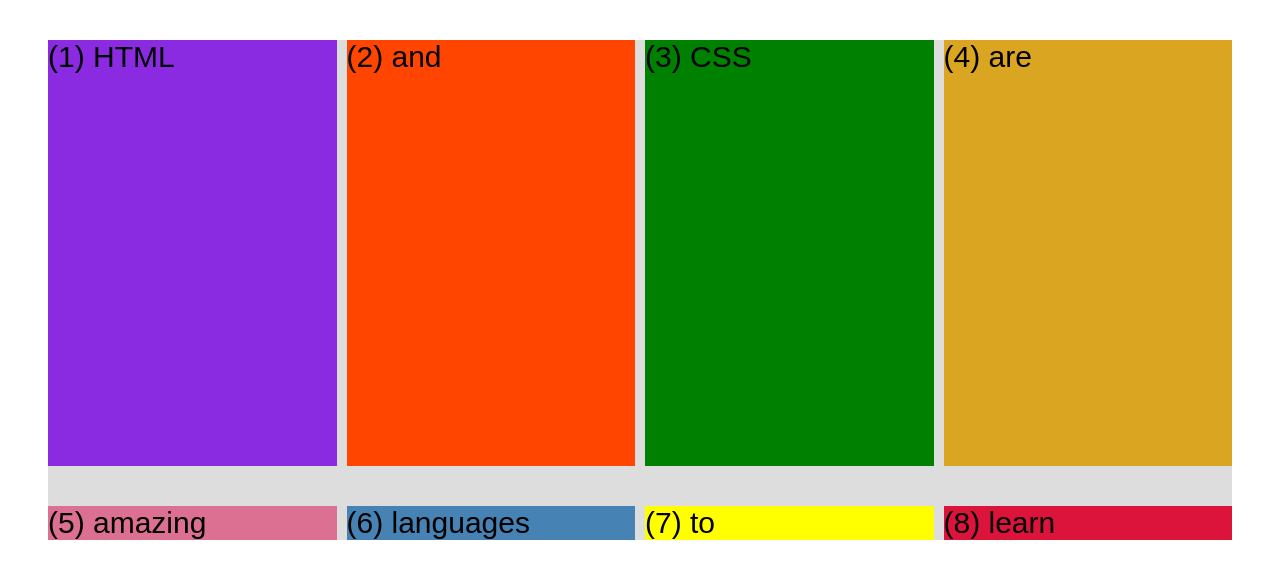
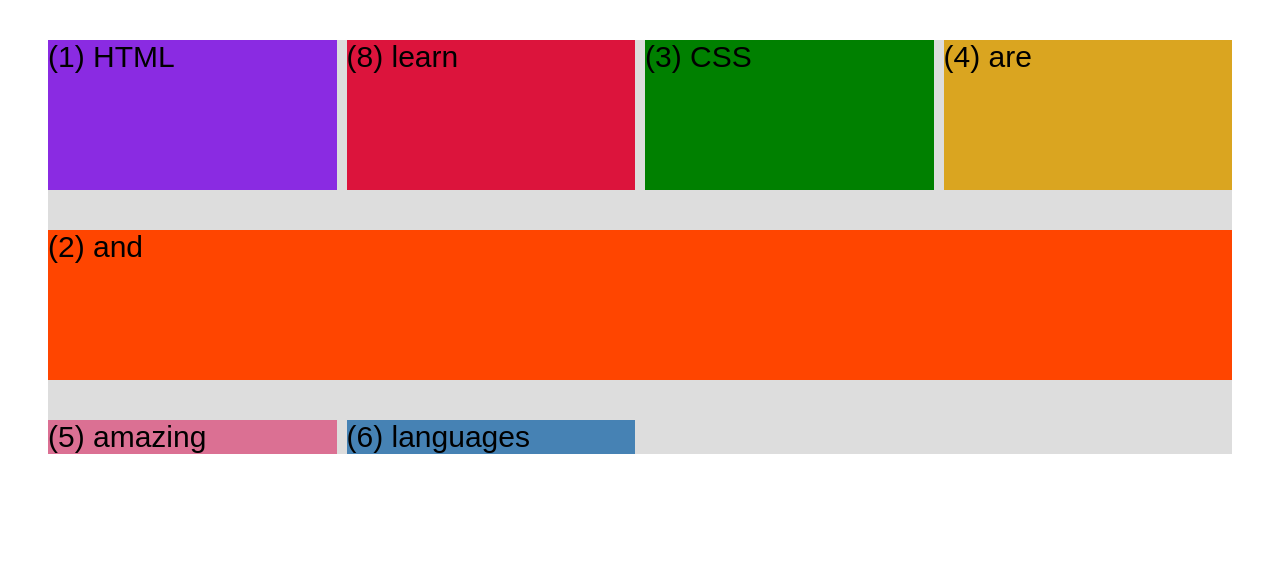
Before and after one commit to KhalidReda01/Build-Responsive-Real-World-Websites-with-HTML-and-CSS, a plain HTML site: page 03-CSS-Layouts/css-grid.html in a window 1280 px wide. Drawn offline with Linux system fonts and the light colour scheme.

Commit message:
Placing and Spacing Grid items

```diff
--- a/03-CSS-Layouts/css-grid.html
+++ b/03-CSS-Layouts/css-grid.html
@@ -14,7 +14,7 @@
       }
       .el--3 {
         background-color: green;
-        /* height: 150px; */
+        height: 150px;
       }
       .el--4 {
         background-color: goldenrod;
@@ -45,13 +45,28 @@
         /* grid-template-columns:  1fr 1fr 1fr 1fr ; */
         grid-template-columns:  repeat(4,1fr) ;
         /* grid-template-rows:repeat(2,1fr); */
-        grid-template-rows:1fr auto;
-        height: 500px;
+        grid-template-rows:1fr 1fr;
+        /* height: 500px; */
         gap:30px;
         column-gap: 10px;
         row-gap:40px;
       }
 
+      .el--8{
+        grid-column:2 /3;
+        grid-row:1/2;
+        /* grid-row:1/span 2; */
+      }
+ .el--2{
+   /* grid-column:1/4; */
+   /* grid-column:1/span 4; */
+   grid-column:1/-1;
+
+   grid-row:2;
+ }
+ .el--6 {
+   /* grid-row:3/5; */
+ }
       .container--2 {
         /* STARTER */
         display:none;
@@ -75,7 +90,7 @@
       <div class="el el--4">(4) are</div>
       <div class="el el--5">(5) amazing</div>
       <div class="el el--6">(6) languages</div>
-      <div class="el el--7">(7) to</div>
+      <!-- <div class="el el--7">(7) to</div> -->
       <div class="el el--8">(8) learn</div>
     </div>
 
```
